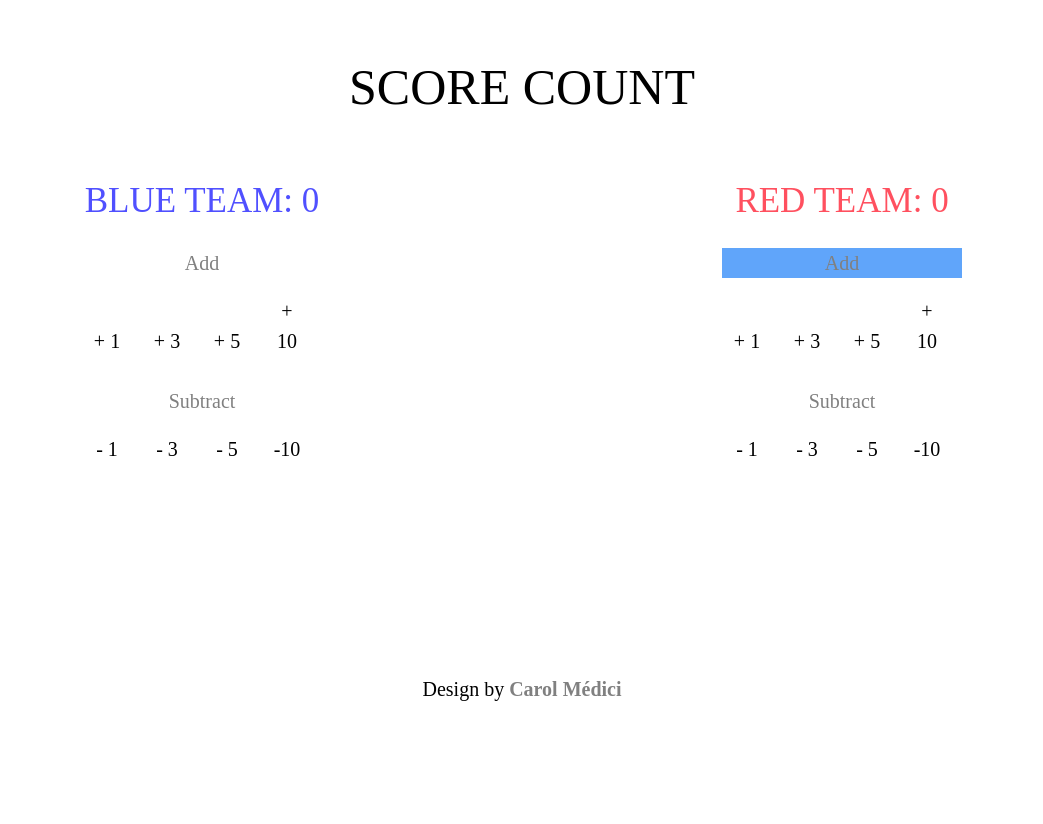
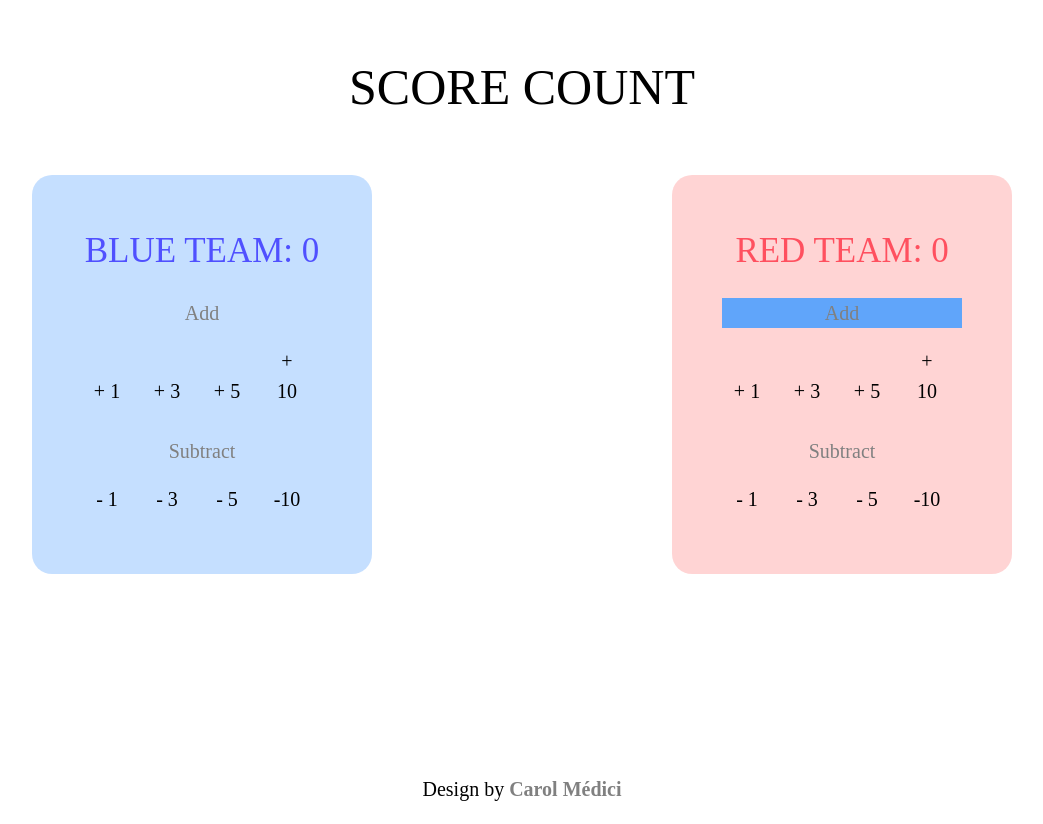
Before and after one commit to carolmedici/score-counter, a React (Vite) app: page / in a window 1280 px wide. Shown: the whole page, without its empty margins (118-1161 px from the left). Before the commit the page ends 800 px from the top, so only its background shows below. Built offline with nearby package versions, Linux system fonts and the light colour scheme; the HTML template or start-up script is replaced by a standard one; a web font is replaced by a local one.

Commit message:
:lipstick: background

```diff
--- a/src/App.css
+++ b/src/App.css
@@ -14,6 +14,8 @@
   --text-color: #808080 ;
   --author-color: #b02de8 ;
   --hover-button: #ffffff;
+  --bg-blue: #0073ff3a;
+  --bg-red: #ff00002b;
 
   /*fonts*/
   --font-title: 'Gamja Flower', cursive;
--- a/src/assets/BlueTeam/BlueTeam.css
+++ b/src/assets/BlueTeam/BlueTeam.css
@@ -1,3 +1,10 @@
 .blue{
     color: var(--blue-color);
 }
+
+.blueTeam{
+    background-color: var(--bg-blue);
+    padding: 5rem;
+    border-radius: 2rem;
+
+}
--- a/src/assets/RedTeam/RedTeam.css
+++ b/src/assets/RedTeam/RedTeam.css
@@ -1,3 +1,10 @@
 .red{
     color: var(--red-color);
 }
+
+.redTeam{
+    background-color: var(--bg-red);
+    padding: 5rem;
+    border-radius: 2rem;
+
+}
```
